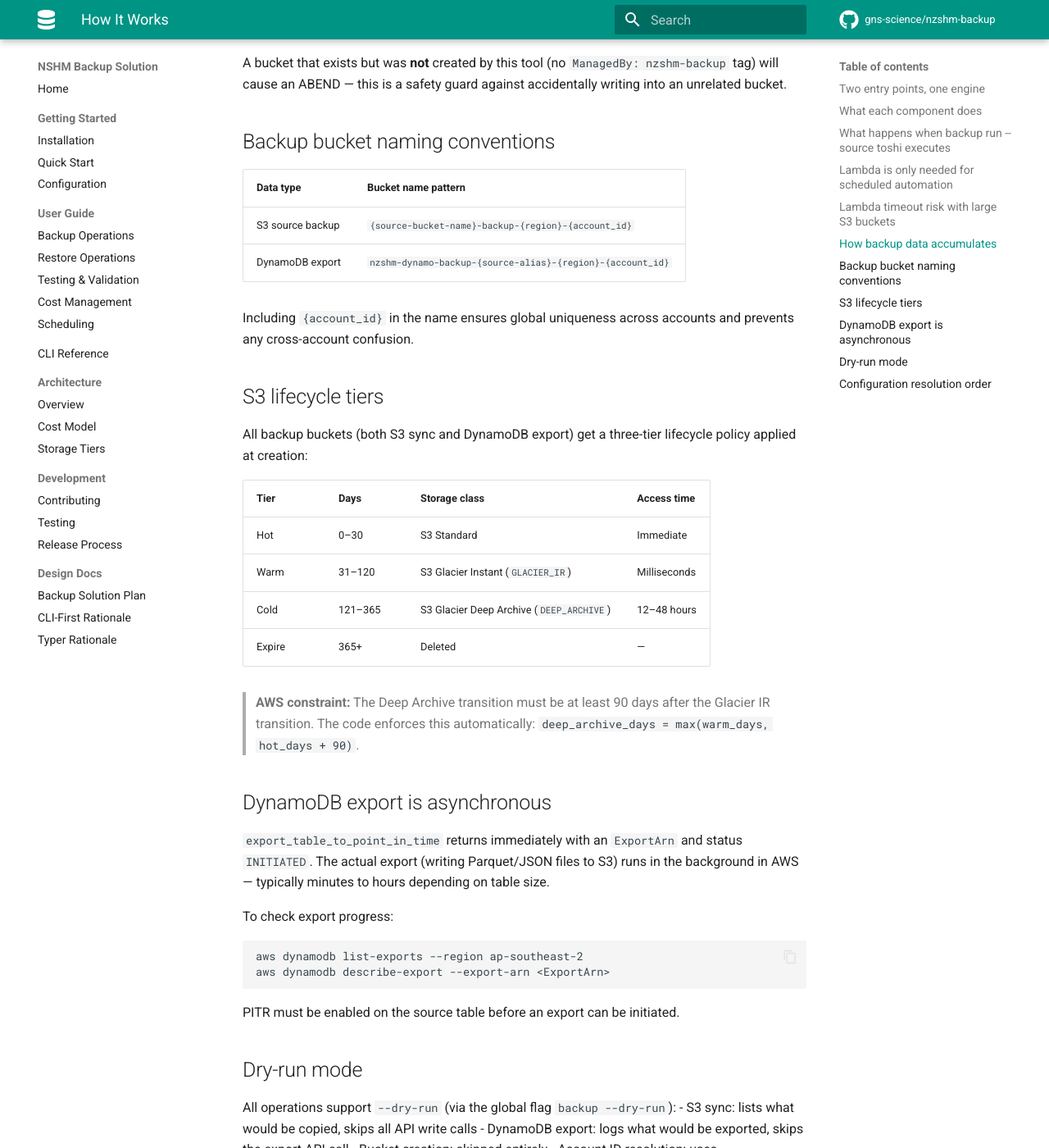
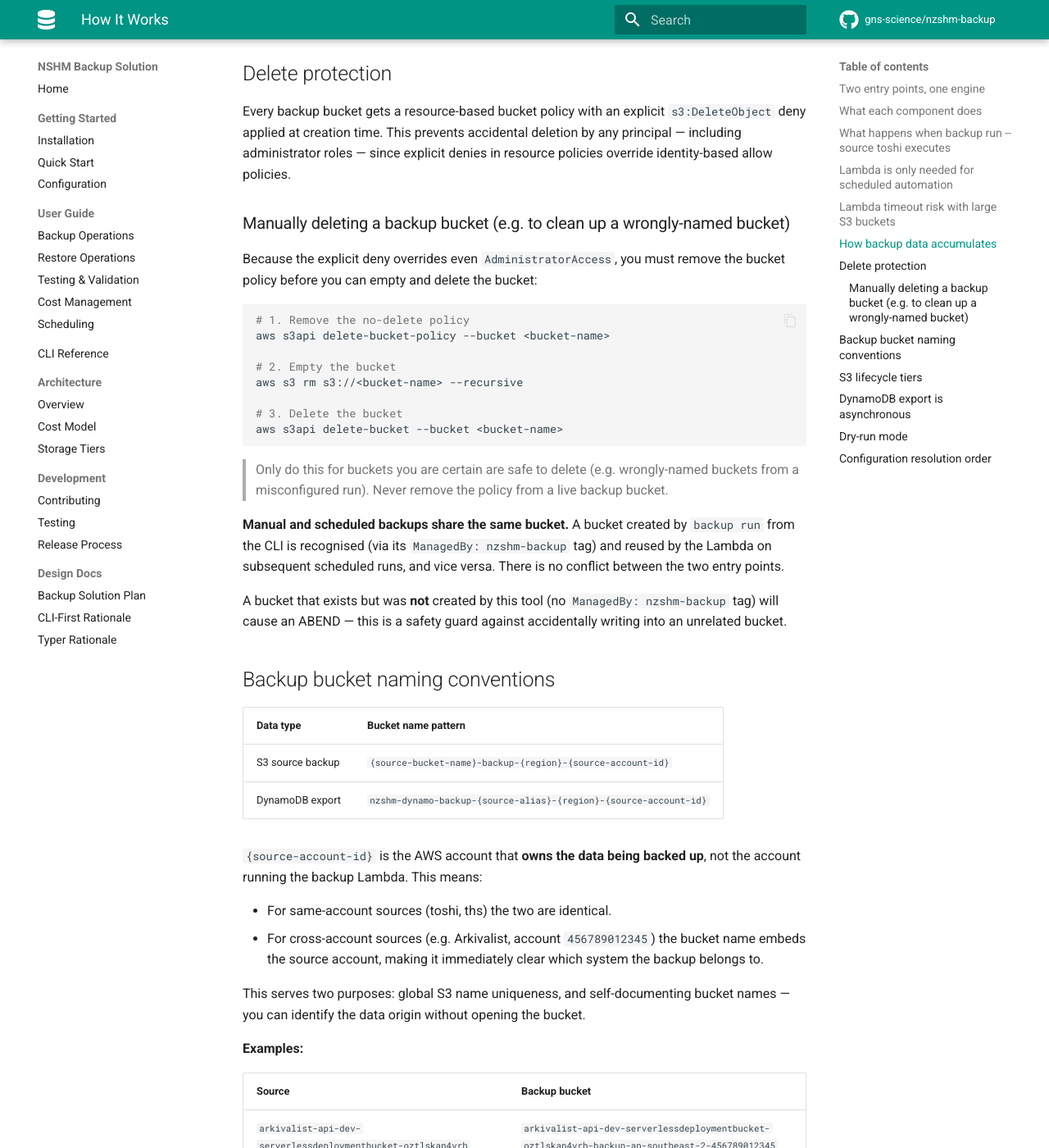
Before and after one commit to GNS-Science/aws-snapshot, an MkDocs documentation site: the page built from docs/how_it_works.md, in a window 1280 px wide and 1400 px high, scrolled down 3129 px. Shown: the whole window at 82% size. Built offline with MkDocs 1.6.1 and Material for MkDocs 9.7.7, drawn with Linux system fonts in a browser that asks for light colours; comment, search, counter and statistics services are not loaded; the version menu is left out; some of the changed text lies outside the part shown.

Commit message:
docs: update how_it_works with bucket naming, delete protection, and cross-account detail

````diff
--- a/docs/how_it_works.md
+++ b/docs/how_it_works.md
@@ -33,13 +33,13 @@
 ## What happens when `backup run --source toshi` executes
 
 1. Load `backup-config.yaml` (or `BACKUP_CONFIG_PATH` env var)
-2. Resolve account ID via `sts:GetCallerIdentity` (or use `123456789012` in dry-run)
+2. Resolve backup account ID via `sts:GetCallerIdentity`; resolve source account ID from the source config (same as backup account for same-account sources, or extracted from `prod_account_role_arn` for cross-account sources)
 3. **S3 loop** — for each bucket ARN in `sources.toshi.s3_buckets`:
-   - Derive backup bucket name: `{bucket}-backup-{region}-{account_id}`
+   - Derive backup bucket name: `{bucket}-backup-{region}-{source-account-id}`
    - Create backup bucket if it doesn't exist (with lifecycle policy + delete-protection)
    - Incremental sync: list source objects, compare ETags, copy only changed/new objects
 4. **DynamoDB loop** — for each table ARN in `sources.toshi.dynamodb_tables`:
-   - Derive export bucket name: `nzshm-dynamo-backup-toshi-{region}-{account_id}`
+   - Derive export bucket name: `nzshm-dynamo-backup-{source-alias}-{region}-{source-account-id}`
    - Create export bucket if it doesn't exist (idempotent — no error if already exists)
    - Call `dynamodb:ExportTableToPointInTime` → returns an `ExportArn` immediately
    - Export runs asynchronously in AWS — it is **not** complete when the CLI exits
@@ -94,6 +94,32 @@
 time. Data deleted from the source is retained in the backup until the lifecycle
 policy expires it (365 days by default).
 
+## Delete protection
+
+Every backup bucket gets a resource-based bucket policy with an explicit
+`s3:DeleteObject` deny applied at creation time. This prevents accidental
+deletion by any principal — including administrator roles — since explicit
+denies in resource policies override identity-based allow policies.
+
+### Manually deleting a backup bucket (e.g. to clean up a wrongly-named bucket)
+
+Because the explicit deny overrides even `AdministratorAccess`, you must remove
+the bucket policy before you can empty and delete the bucket:
+
+```bash
+# 1. Remove the no-delete policy
+aws s3api delete-bucket-policy --bucket <bucket-name>
+
+# 2. Empty the bucket
+aws s3 rm s3://<bucket-name> --recursive
+
+# 3. Delete the bucket
+aws s3api delete-bucket --bucket <bucket-name>
+```
+
+> Only do this for buckets you are certain are safe to delete (e.g. wrongly-named
+> buckets from a misconfigured run). Never remove the policy from a live backup bucket.
+
 **Manual and scheduled backups share the same bucket.** A bucket created by
 `backup run` from the CLI is recognised (via its `ManagedBy: nzshm-backup` tag)
 and reused by the Lambda on subsequent scheduled runs, and vice versa. There is
@@ -107,11 +133,27 @@
 
 | Data type | Bucket name pattern |
 |-----------|-------------------|
-| S3 source backup | `{source-bucket-name}-backup-{region}-{account_id}` |
-| DynamoDB export | `nzshm-dynamo-backup-{source-alias}-{region}-{account_id}` |
+| S3 source backup | `{source-bucket-name}-backup-{region}-{source-account-id}` |
+| DynamoDB export | `nzshm-dynamo-backup-{source-alias}-{region}-{source-account-id}` |
 
-Including `{account_id}` in the name ensures global uniqueness across accounts
-and prevents any cross-account confusion.
+`{source-account-id}` is the AWS account that **owns the data being backed up**,
+not the account running the backup Lambda. This means:
+
+- For same-account sources (toshi, ths) the two are identical.
+- For cross-account sources (e.g. Arkivalist, account `456789012345`) the bucket
+  name embeds the source account, making it immediately clear which system the
+  backup belongs to.
+
+This serves two purposes: global S3 name uniqueness, and self-documenting bucket
+names — you can identify the data origin without opening the bucket.
+
+**Examples:**
+
+| Source | Backup bucket |
+|--------|--------------|
+| `arkivalist-api-dev-serverlessdeploymentbucket-oztlskap4vrh` (account `456789012345`) | `arkivalist-api-dev-serverlessdeploymentbucket-oztlskap4vrh-backup-ap-southeast-2-456789012345` |
+| DynamoDB tables for `arkivalist` source | `nzshm-dynamo-backup-arkivalist-ap-southeast-2-456789012345` |
+| DynamoDB tables for `toshi` source (account `345678901234`) | `nzshm-dynamo-backup-toshi-ap-southeast-2-345678901234` |
 
 ## S3 lifecycle tiers
 
````
Also changed, not shown: CLAUDE.md (+2 -0 lines), docs/OPEN_SOURCE_ALTERNATIVES.md (added, +67 -0 lines).
